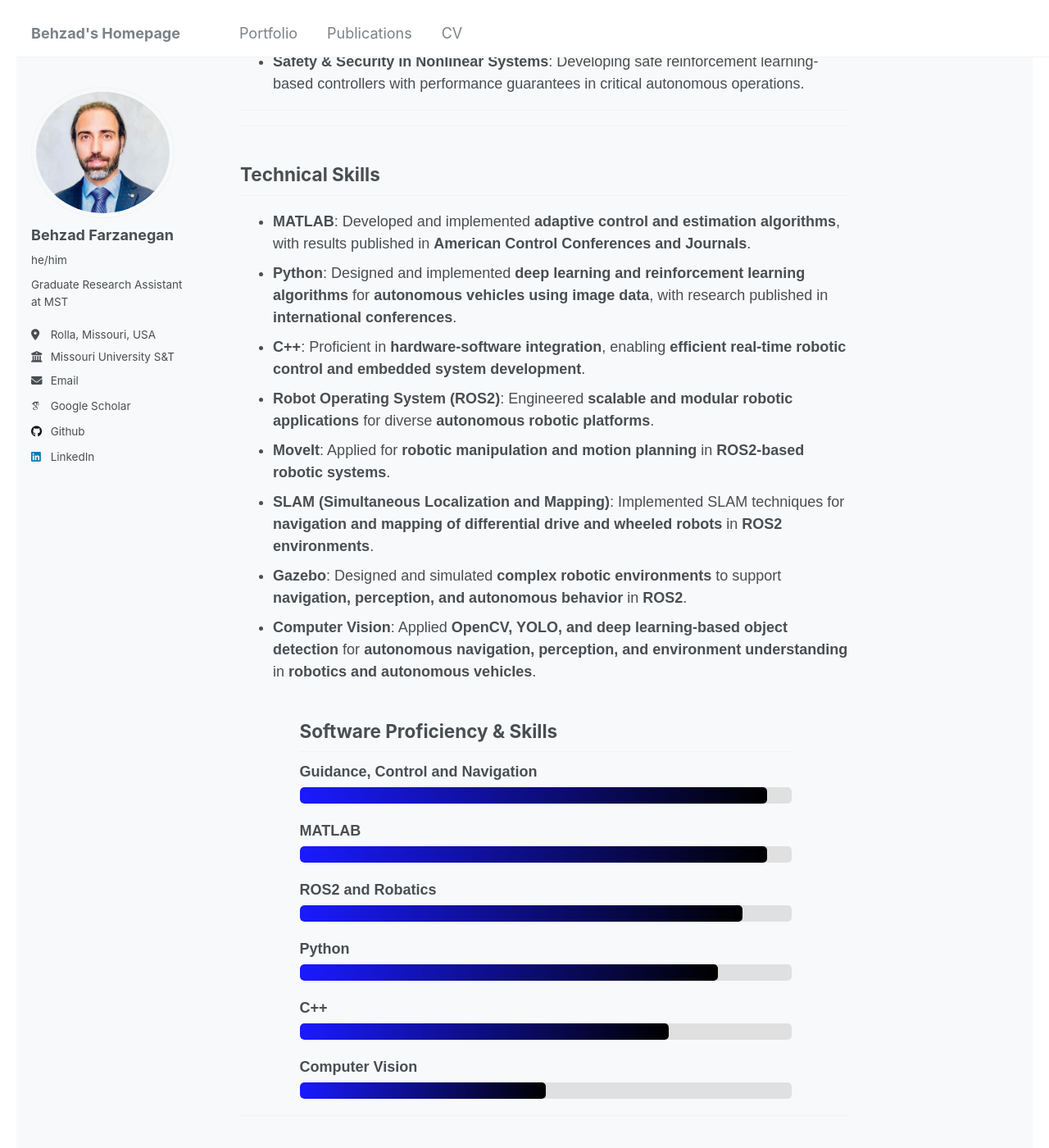
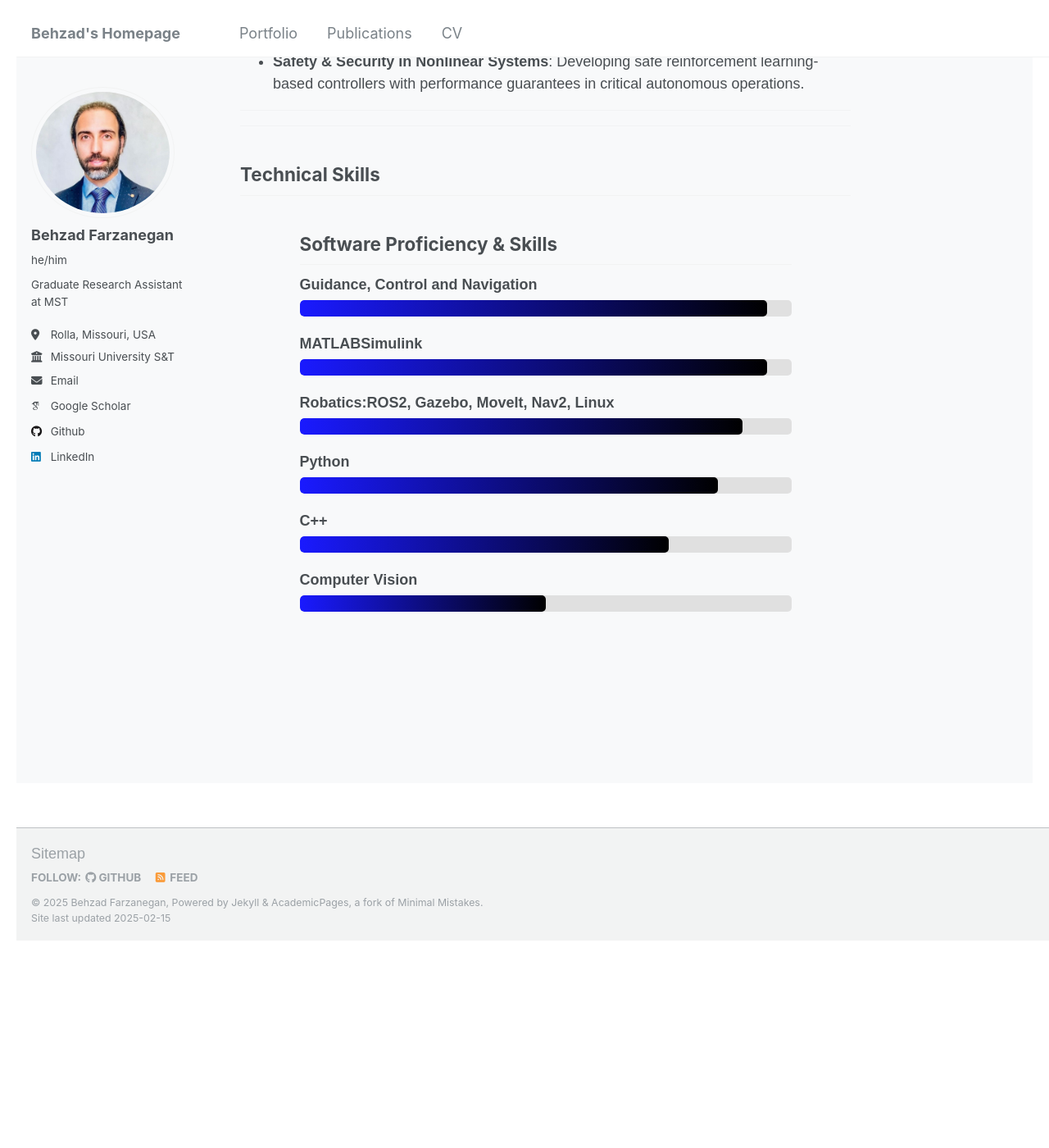
Before and after one commit to behzadfarzanegan/behzadfarzanegan.github.io, a Jekyll site: the page built from _pages/about.md, in a window 1280 px wide and 1400 px high, scrolled down 1580 px. Shown: the whole window at 82% size. Built offline with Jekyll 4.4.1, drawn with Linux system fonts in a browser that asks for light colours; some web fonts are replaced; after the commit the page ends 2727 px from its top, so only the background shows below that; some of the changed text lies outside the part shown.

Commit message:
Update about.md

```diff
--- a/_pages/about.md
+++ b/_pages/about.md
@@ -59,7 +59,7 @@ These controllers ensure **adaptive and efficient decision-making** in **uncerta
 
 
 ## **Technical Skills**
-
+<!--
 - **MATLAB**: Developed and implemented **adaptive control and estimation algorithms**, with results published in **American Control Conferences and Journals**.
 - **Python**: Designed and implemented **deep learning and reinforcement learning algorithms** for **autonomous vehicles using image data**, with research published in **international conferences**.
 - **C++**: Proficient in **hardware-software integration**, enabling **efficient real-time robotic control and embedded system development**.
@@ -68,7 +68,7 @@ These controllers ensure **adaptive and efficient decision-making** in **uncerta
 - **SLAM (Simultaneous Localization and Mapping)**: Implemented SLAM techniques for **navigation and mapping of differential drive and wheeled robots** in **ROS2 environments**.
 - **Gazebo**: Designed and simulated **complex robotic environments** to support **navigation, perception, and autonomous behavior** in **ROS2**.
 - **Computer Vision**: Applied **OpenCV, YOLO, and deep learning-based object detection** for **autonomous navigation, perception, and environment understanding** in **robotics and autonomous vehicles**.
-
+  -->
 <html lang="en">
 <head>
     <meta charset="UTF-8">
@@ -124,14 +124,14 @@ These controllers ensure **adaptive and efficient decision-making** in **uncerta
         </div>
 
         <div class="skill">
-            <div class="skill-title">MATLAB</div>
+            <div class="skill-title">MATLABSimulink</div>
             <div class="progress-bar">
                 <div class="progress matlab"></div>
             </div>
         </div>
 
         <div class="skill">
-            <div class="skill-title">ROS2 and Robatics</div>
+            <div class="skill-title"> Robatics:ROS2, Gazebo, MoveIt, Nav2, Linux </div>
             <div class="progress-bar">
                 <div class="progress ros2"></div>
             </div>
@@ -164,8 +164,3 @@ These controllers ensure **adaptive and efficient decision-making** in **uncerta
 
 </body>
 </html>
-
----
-
-## **Future Research Directions**
-I am eager to continue advancing research in **intelligent control systems, ground, aerial, and marine autonomy, and robotics**, exploring **new partnerships and innovations** in this dynamic field.
```
